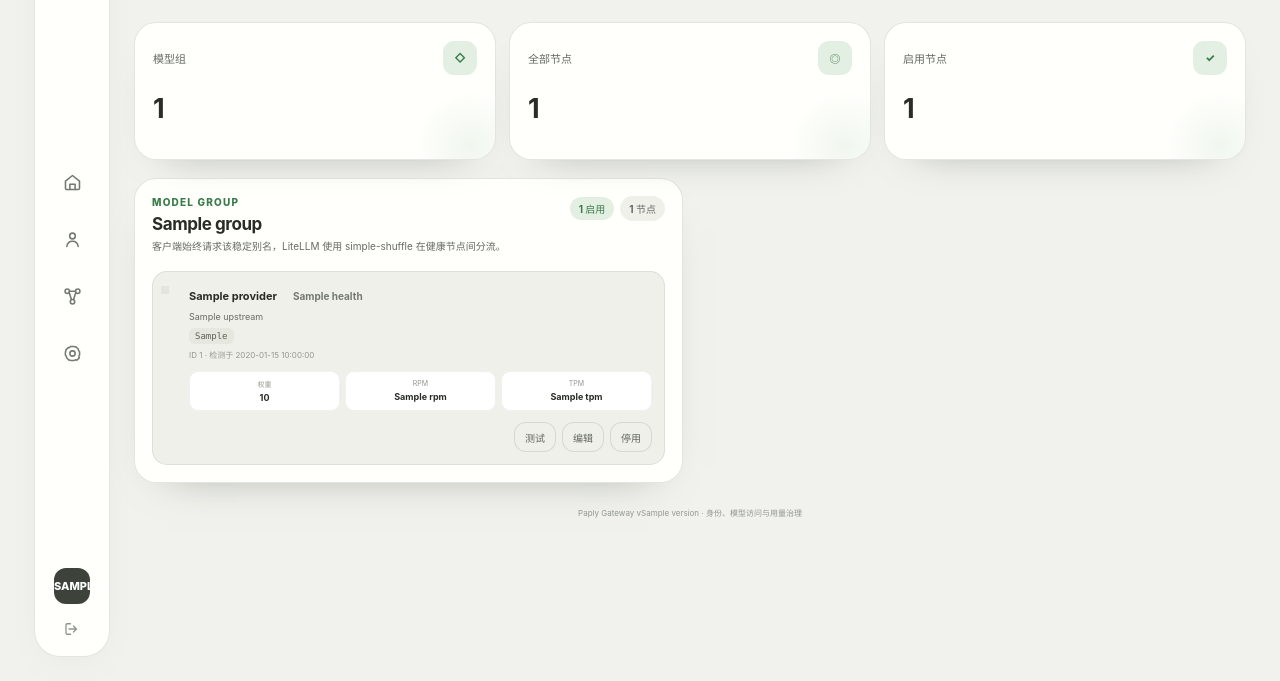
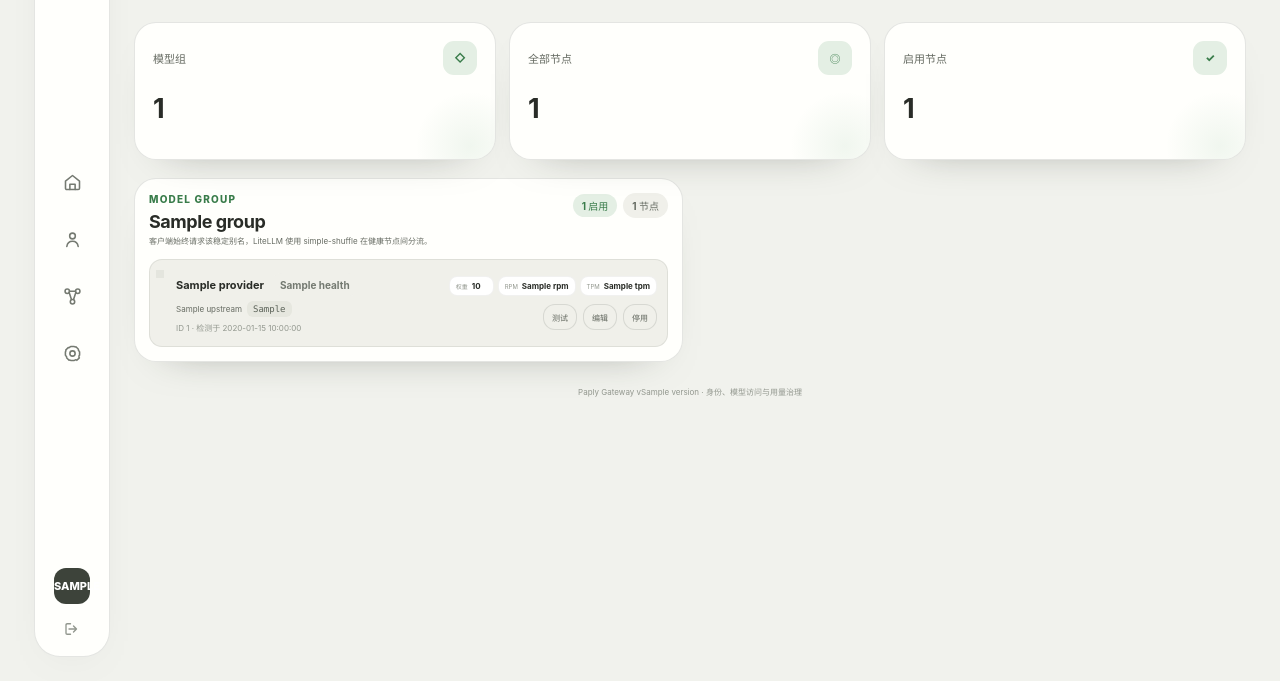
Before and after one commit to PaplyAI/paply-gateway, a Python web app: template web/templates/models.html in a window 1280 px wide. Shown: the part 119-800 px from the top of the page. Run offline with Jinja, Linux system fonts and the light colour scheme; the template is opened without the code that fills it: most values are stand-ins (such as "Sample title", 1, 10 or a date in 2020).

Commit message:
fix: compact model deployment cards

```diff
--- a/web/static/admin.css
+++ b/web/static/admin.css
@@ -165,24 +165,30 @@ code { padding: 3px 6px; border-radius: 6px; color: #5b6258; background: #e6e7df
 
 /* Models and deployments */
 .model-group-stack { display: grid; grid-template-columns: repeat(2, minmax(0, 1fr)); gap: 14px; align-items: start; }
-.model-group-panel { padding: 17px; }
+.model-group-panel { padding: 14px; }
+.model-group-panel .panel-header { margin-bottom: 12px; }
+.model-group-panel .panel-header h2 { font-size: 18px; }
+.model-group-panel .panel-header p:last-child { margin-top: 3px; font-size: 8px; }
 .group-counts, .deployment-actions { display: flex; align-items: center; gap: 6px; }
-.deployment-list { display: grid; gap: 8px; }
-.deployment-card { display: grid; grid-template-columns: 14px minmax(0, 1fr); gap: 10px; align-items: start; padding: 12px; border: 1px solid rgba(78, 85, 73, 0.11); border-radius: 15px; background: var(--surface-muted); }
+.deployment-list { display: grid; gap: 6px; }
+.deployment-card { display: grid; grid-template-columns: 8px minmax(0, 1fr) auto; gap: 8px; align-items: center; min-height: 88px; padding: 9px 10px; border: 1px solid rgba(78, 85, 73, 0.11); border-radius: 13px; background: var(--surface-muted); }
 .deployment-card.is-blocked { opacity: 0.68; }
-.deployment-status { padding-top: 6px; }
+.deployment-status { align-self: start; padding-top: 5px; }
 .deployment-main { min-width: 0; }
 .deployment-title { display: flex; align-items: center; gap: 7px; }
 .deployment-title strong { overflow: hidden; text-overflow: ellipsis; white-space: nowrap; font-size: 11px; }
-.deployment-main > span, .deployment-main > code, .deployment-main > small { display: block; width: max-content; max-width: 100%; overflow: hidden; text-overflow: ellipsis; white-space: nowrap; }
-.deployment-main > span { margin-top: 4px; color: var(--ink-soft); font-size: 9px; }
-.deployment-main > code { margin-top: 6px; }
+.deployment-route { display: flex; min-width: 0; gap: 5px; align-items: center; margin-top: 5px; }
+.deployment-route span { flex: 0 0 auto; color: var(--ink-soft); font-size: 8px; }
+.deployment-route code { min-width: 0; overflow: hidden; text-overflow: ellipsis; white-space: nowrap; }
 .deployment-main > small { margin-top: 5px; color: var(--ink-faint); font-size: 8px; }
-.deployment-limits { grid-column: 2; display: grid; grid-template-columns: repeat(3, 1fr); gap: 5px; margin: 1px 0 0; }
-.deployment-limits div { padding: 7px 8px; border: 1px solid rgba(78, 85, 73, 0.08); border-radius: 9px; background: #fff; text-align: center; }
-.deployment-limits dt { color: var(--ink-faint); font-size: 7px; }
-.deployment-limits dd { margin: 3px 0 0; font-size: 9px; font-weight: 740; }
-.deployment-actions { grid-column: 2; justify-content: flex-end; margin-top: 1px; }
+.deployment-main > small { display: block; max-width: 100%; overflow: hidden; text-overflow: ellipsis; white-space: nowrap; }
+.deployment-side { display: grid; gap: 8px; justify-items: end; }
+.deployment-limits { display: flex; gap: 4px; margin: 0; }
+.deployment-limits div { display: flex; gap: 4px; align-items: baseline; min-width: 45px; padding: 4px 6px; border: 1px solid rgba(78, 85, 73, 0.08); border-radius: 8px; background: #fff; }
+.deployment-limits dt { color: var(--ink-faint); font-size: 6px; }
+.deployment-limits dd { margin: 0; font-size: 8px; font-weight: 740; }
+.deployment-actions { justify-content: flex-end; }
+.deployment-actions .small-button { min-height: 26px; padding: 5px 8px; font-size: 8px; }
 
 /* Dialogs and forms */
 .form-dialog { width: min(650px, calc(100% - 30px)); max-height: calc(100vh - 32px); padding: 0; overflow: auto; border: 1px solid var(--line); border-radius: 24px; color: var(--ink); background: #fff; box-shadow: 0 38px 90px -36px rgba(30, 34, 29, 0.65); }
@@ -277,6 +283,8 @@ footer { padding: 24px 0 0; color: var(--ink-faint); font-size: 8px; text-align:
   .budget-cell { min-width: 0; }
   .health-grid, .system-list, .form-grid { grid-template-columns: 1fr; }
   .full-field { grid-column: auto; }
+  .deployment-card { grid-template-columns: 8px minmax(0, 1fr); align-items: start; }
+  .deployment-side { grid-column: 2; display: flex; justify-content: space-between; justify-items: initial; align-items: center; width: 100%; }
   .deployment-actions { justify-content: flex-start; flex-wrap: wrap; }
   .advanced-callout { display: block; }
   .advanced-callout .secondary-button { margin-top: 12px; }
--- a/web/templates/models.html
+++ b/web/templates/models.html
@@ -23,12 +23,14 @@
     {% for node in group.deployments %}
       <article class="deployment-card health-{{ node.health.state }} {% if node.blocked %}is-blocked{% endif %}">
         <div class="deployment-status"><span class="health-dot"></span></div>
-        <div class="deployment-main"><div class="deployment-title"><strong>{{ node.provider }}</strong><span class="state-chip {% if node.blocked or node.health.state == 'unhealthy' %}blocked{% elif node.health.state == 'unknown' %}unknown{% endif %}">{{ '已停用' if node.blocked else node.health.label }}</span></div><span>{{ node.upstream }}</span><code>{{ node.api_base }}</code><small>ID {{ node.id }}{% if node.health.checked_at %} · 检测于 {{ node.health.checked_at }}{% endif %}</small></div>
-        <dl class="deployment-limits"><div><dt>权重</dt><dd>{{ node.weight or '默认' }}</dd></div><div><dt>RPM</dt><dd>{{ node.rpm or '—' }}</dd></div><div><dt>TPM</dt><dd>{{ node.tpm or '—' }}</dd></div></dl>
-        <div class="deployment-actions">
-          <form method="post" action="/models/deployments/{{ node.id }}/test"><input type="hidden" name="csrf_token" value="{{ csrf_token }}" /><button class="small-button" type="submit">测试</button></form>
-          <button class="small-button" type="button" data-dialog-open="node-{{ node.id }}">编辑</button>
-          <form method="post" action="/models/deployments/{{ node.id }}/toggle"><input type="hidden" name="csrf_token" value="{{ csrf_token }}" /><input type="hidden" name="blocked" value="{{ 'false' if node.blocked else 'true' }}" /><button class="small-button" type="submit">{{ '启用' if node.blocked else '停用' }}</button></form>
+        <div class="deployment-main"><div class="deployment-title"><strong>{{ node.provider }}</strong><span class="state-chip {% if node.blocked or node.health.state == 'unhealthy' %}blocked{% elif node.health.state == 'unknown' %}unknown{% endif %}">{{ '已停用' if node.blocked else node.health.label }}</span></div><div class="deployment-route"><span>{{ node.upstream }}</span><code title="{{ node.api_base }}">{{ node.api_base }}</code></div><small title="{{ node.id }}">ID {{ node.id }}{% if node.health.checked_at %} · 检测于 {{ node.health.checked_at }}{% endif %}</small></div>
+        <div class="deployment-side">
+          <dl class="deployment-limits"><div><dt>权重</dt><dd>{{ node.weight or '默认' }}</dd></div><div><dt>RPM</dt><dd>{{ node.rpm or '—' }}</dd></div><div><dt>TPM</dt><dd>{{ node.tpm or '—' }}</dd></div></dl>
+          <div class="deployment-actions">
+            <form method="post" action="/models/deployments/{{ node.id }}/test"><input type="hidden" name="csrf_token" value="{{ csrf_token }}" /><button class="small-button" type="submit">测试</button></form>
+            <button class="small-button" type="button" data-dialog-open="node-{{ node.id }}">编辑</button>
+            <form method="post" action="/models/deployments/{{ node.id }}/toggle"><input type="hidden" name="csrf_token" value="{{ csrf_token }}" /><input type="hidden" name="blocked" value="{{ 'false' if node.blocked else 'true' }}" /><button class="small-button" type="submit">{{ '启用' if node.blocked else '停用' }}</button></form>
+          </div>
         </div>
       </article>
       <dialog id="node-{{ node.id }}" class="form-dialog">
```
